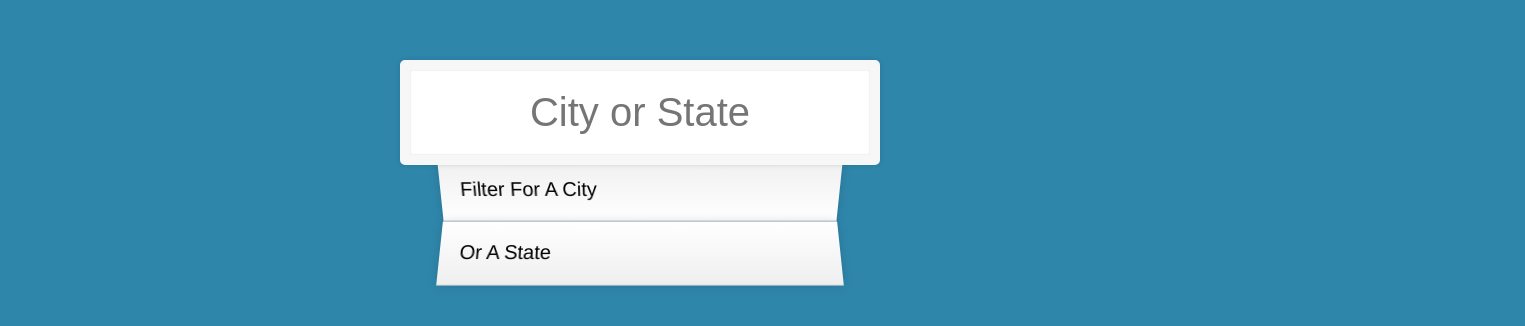
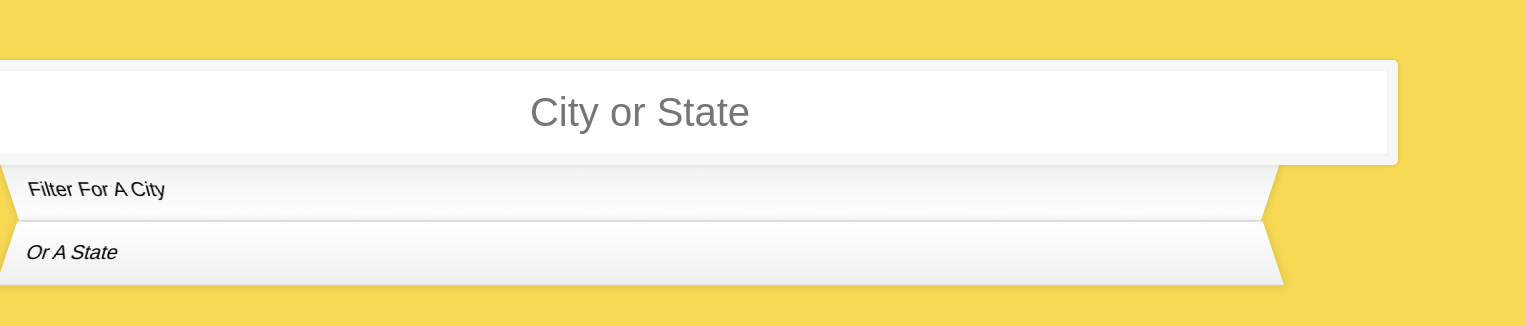
Before and after one commit to SammyKidan/State-Filter-Search-U.S-Vanilla-JavaScript-, a plain HTML site: page index.html in a window 1280 px wide. Shown: the whole page, 1525 px wide, since content can reach past the window. Drawn offline with Linux system fonts and the light colour scheme; no server answers.

Commit message:
Update style.css

```diff
--- a/style.css
+++ b/style.css
@@ -1,6 +1,6 @@
 html {
   box-sizing: border-box;
-  background: #2E86AB;
+  background:#F7D954;
   font-family: 'helvetica';
   font-size: 20px;
   font-weight: 200;
@@ -16,7 +16,7 @@ input {
 }
 
 .search-form {
-  max-width: 400px;
+  max-width: 40#2E86AB0px;
   margin: 50px auto;
 }
 
```
